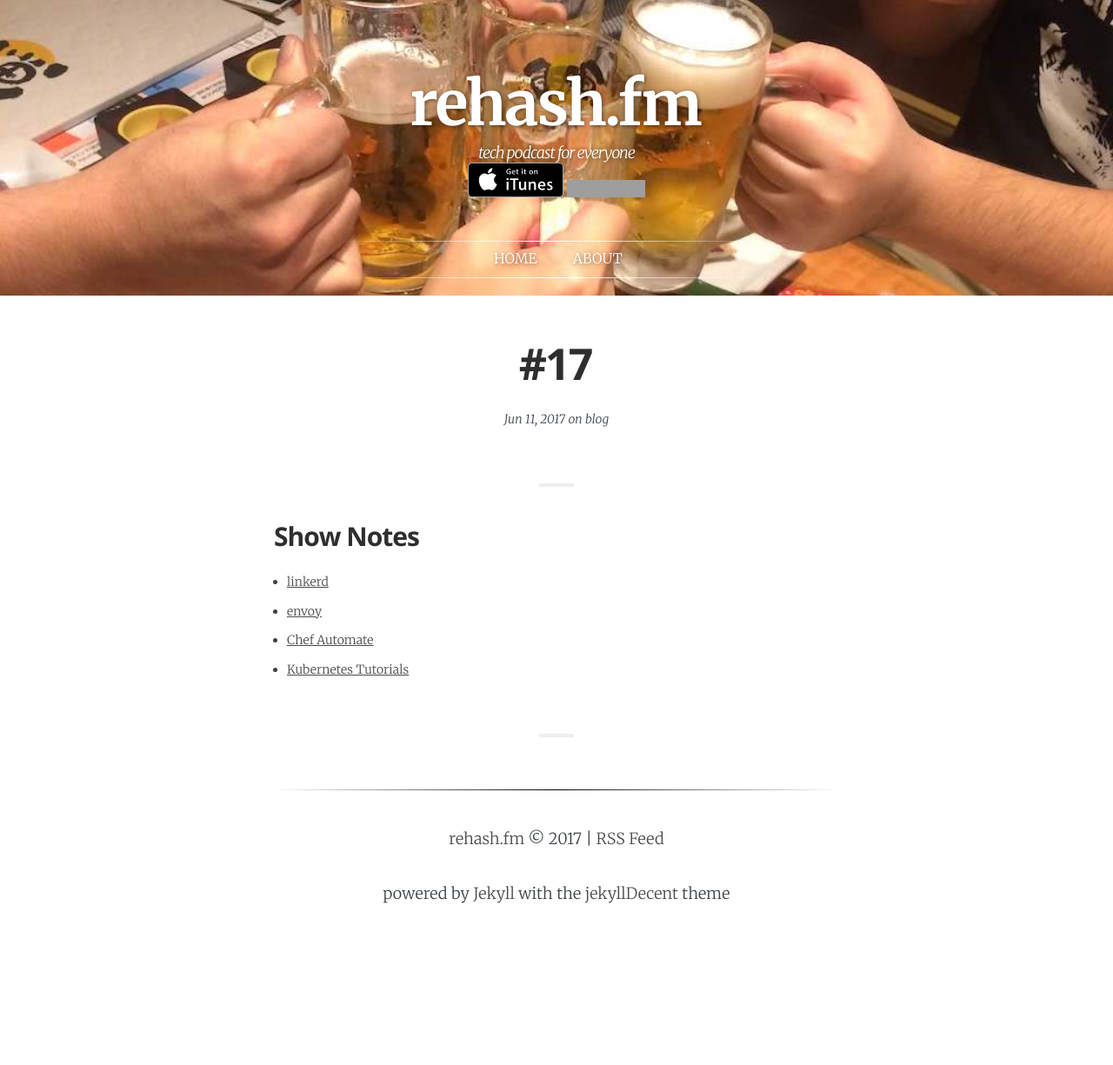
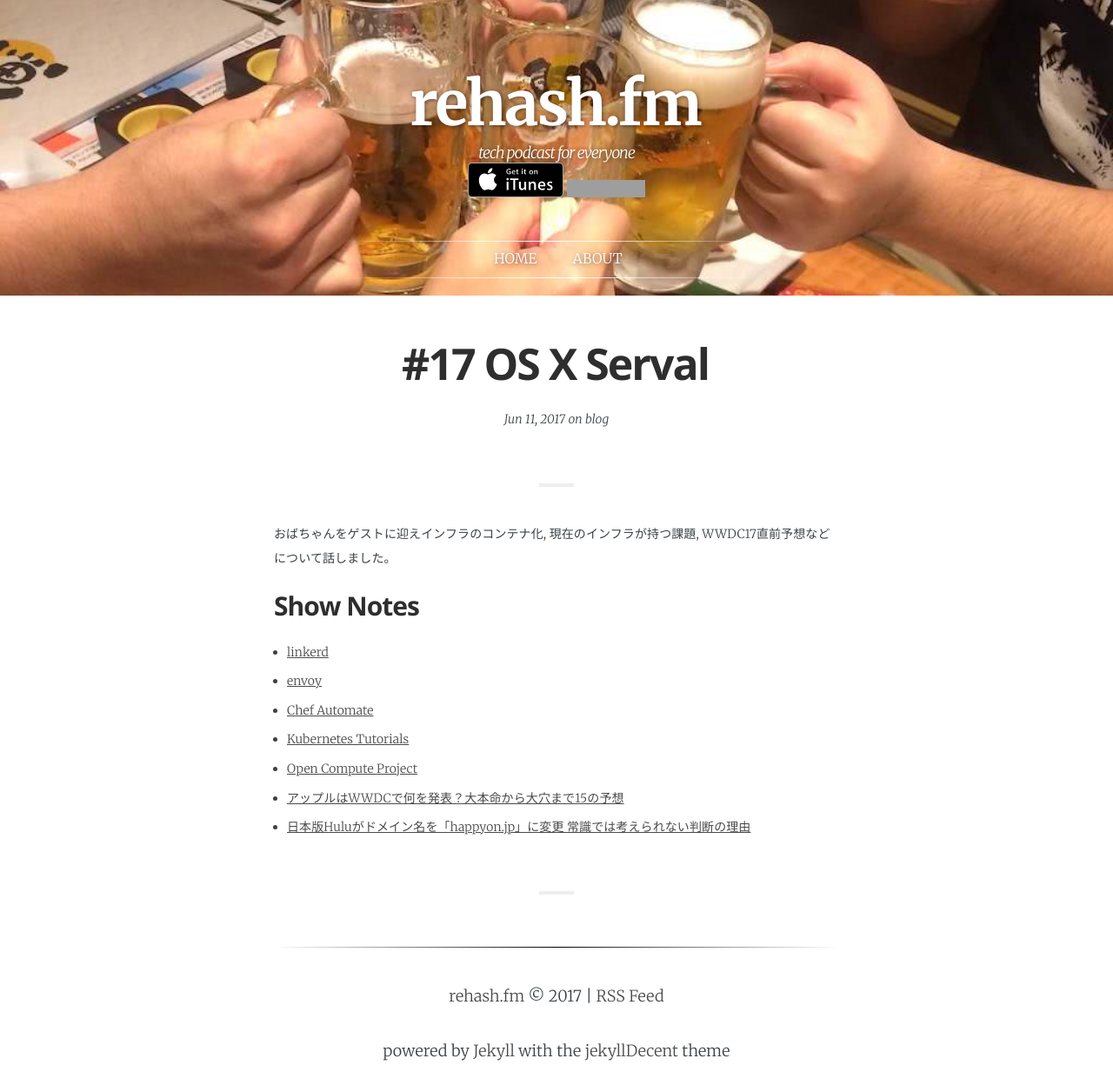
Before and after one commit to rehashfm/rehash.fm, a Jekyll site: the page built from _posts/2017-06-11-17.md, in a window 1280 px wide. Shown: the whole page at 87% size. Built offline with Jekyll 4.4.1, drawn with Linux system fonts in a browser that asks for light colours; some web fonts are replaced; before the commit the page ends 1043 px from its top, so only the background shows below that; grey boxes are pictures that could not be loaded.

Commit message:
add show notes and give title to 17

```diff
--- a/_posts/2017-06-11-17.md
+++ b/_posts/2017-06-11-17.md
@@ -1,15 +1,19 @@
 ---
 layout:            post
-title:             "#17"
+title:             "#17 OS X Serval"
 date:              2017-06-11 9:00:00 +0900
 tags:              blog
 category:          Blog
 author:            smile-0yen,azihsoyn
-excerpt:
+excerpt:           おばちゃんをゲストに迎えインフラのコンテナ化, 現在のインフラが持つ課題, WWDC17直前予想などについて話しました。
 ---
 
+おばちゃんをゲストに迎えインフラのコンテナ化, 現在のインフラが持つ課題, WWDC17直前予想などについて話しました。
 ## Show Notes
 - [linkerd](https://linkerd.io/)
 - [envoy](https://lyft.github.io/envoy/)
 - [Chef Automate](https://docs.chef.io/chef_automate.html)
 - [Kubernetes Tutorials](https://kubernetes.io/docs/tutorials/kubernetes-basics/)
+- [Open Compute Project](http://www.opencompute.org/)
+- [アップルはWWDCで何を発表？大本命から大穴まで15の予想](https://japan.cnet.com/article/35102180/)
+- [日本版Huluがドメイン名を「happyon.jp」に変更 常識では考えられない判断の理由](http://japanese.engadget.com/2017/05/10/hulu-happyon-jp/)
```
